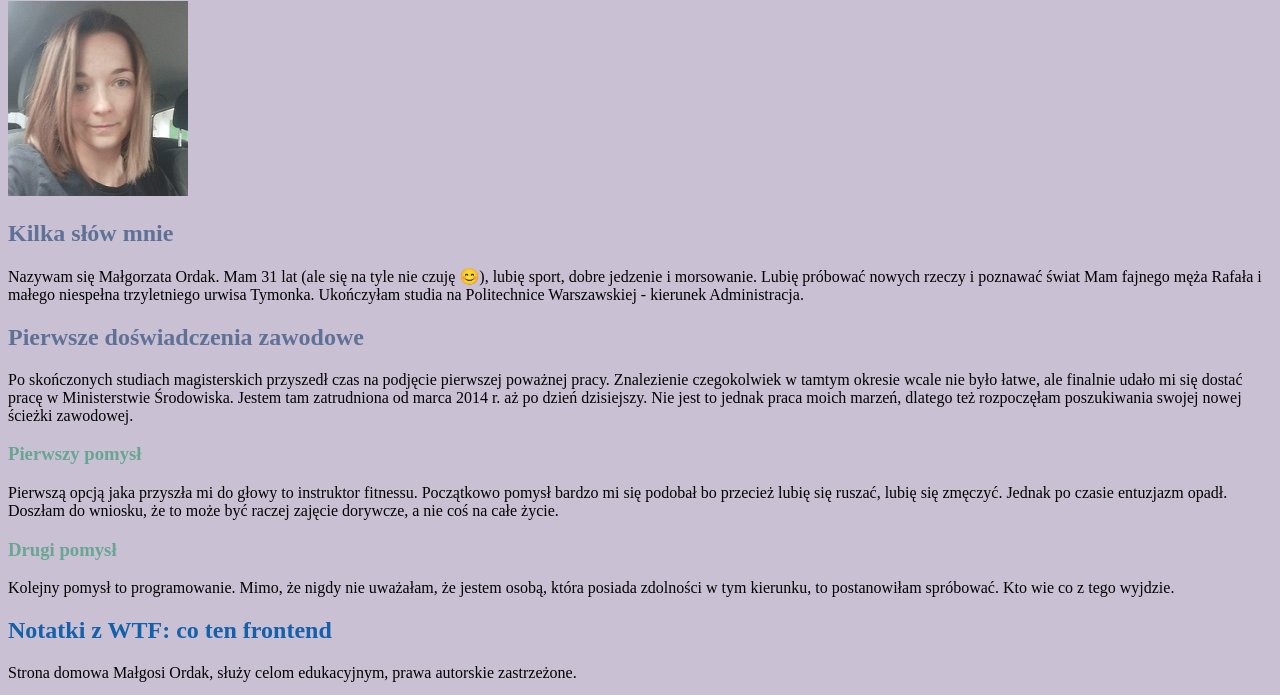
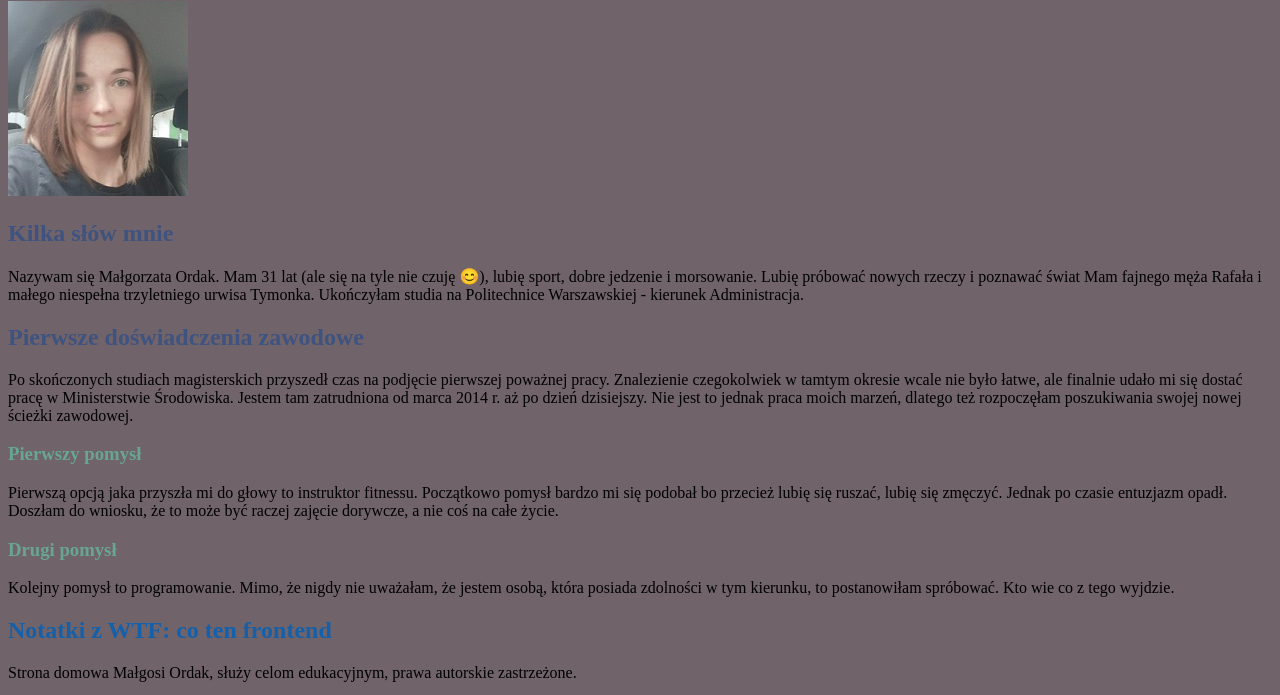
Before and after one commit to malgorzata-ordak/homepage, a plain HTML site: page PD3.2.html in a window 1280 px wide. Shown: the part 105-800 px from the top of the page. Drawn offline with Linux system fonts and the light colour scheme.

Commit message:
the name of the photo, h1 and h2 changed. color of background and h2 changed

```diff
--- a/PD3.2.html
+++ b/PD3.2.html
@@ -18,16 +18,16 @@
 
     <main>
       <header>
-        <h1 class="malinowy-naglowek" ; id="podkreslenie">
+        <h1 class="malinowy-h1" id="podkreslenie">
           Małgorzata Ordak – strona domowa
         </h1>
 
-        <img src="zdjecie kopia3.jpg" alt= "moje zdjęcie profilowe"/>
+        <img src="zdjecieGosia.jpg" alt= "moje zdjęcie profilowe"/>
 
       </header>
 
       <section>
-        <h2 class="fioletowy-naglowek">Kilka słów mnie</h2>
+        <h2 class="fioletowy-h2">Kilka słów mnie</h2>
         Nazywam się Małgorzata Ordak. Mam 31 lat (ale się na tyle nie czuję 😊),
         lubię sport, dobre jedzenie i morsowanie. Lubię próbować nowych rzeczy i
         poznawać świat Mam fajnego męża Rafała i małego niespełna trzyletniego
@@ -36,7 +36,7 @@
       </section>
 
       <section>
-        <h2 class="fioletowy-naglowek">Pierwsze doświadczenia zawodowe</h2>
+        <h2 class="fioletowy-h2">Pierwsze doświadczenia zawodowe</h2>
         Po skończonych studiach magisterskich przyszedł czas na podjęcie
         pierwszej poważnej pracy. Znalezienie czegokolwiek w tamtym okresie
         wcale nie było łatwe, ale finalnie udało mi się dostać pracę w
--- a/style.css
+++ b/style.css
@@ -1,5 +1,5 @@
 body {
-  background: #c9c0d4;
+  background: #706369;
 }
 
 #podkreslenie {
@@ -14,12 +14,12 @@ h2 {
   color: #1460aa;
 }
 
-.malinowy-naglowek {
+.malinowy-h1 {
   color: #af1b3f;
 }
 
-.fioletowy-naglowek {
-  color: #607196;
+.fioletowy-h2 {
+  color: #3f5380;
 }
 
 .seledyn {
```
Also changed, not shown: zdjecieGosia.jpg (renamed from zdjecie kopia3.jpg).
